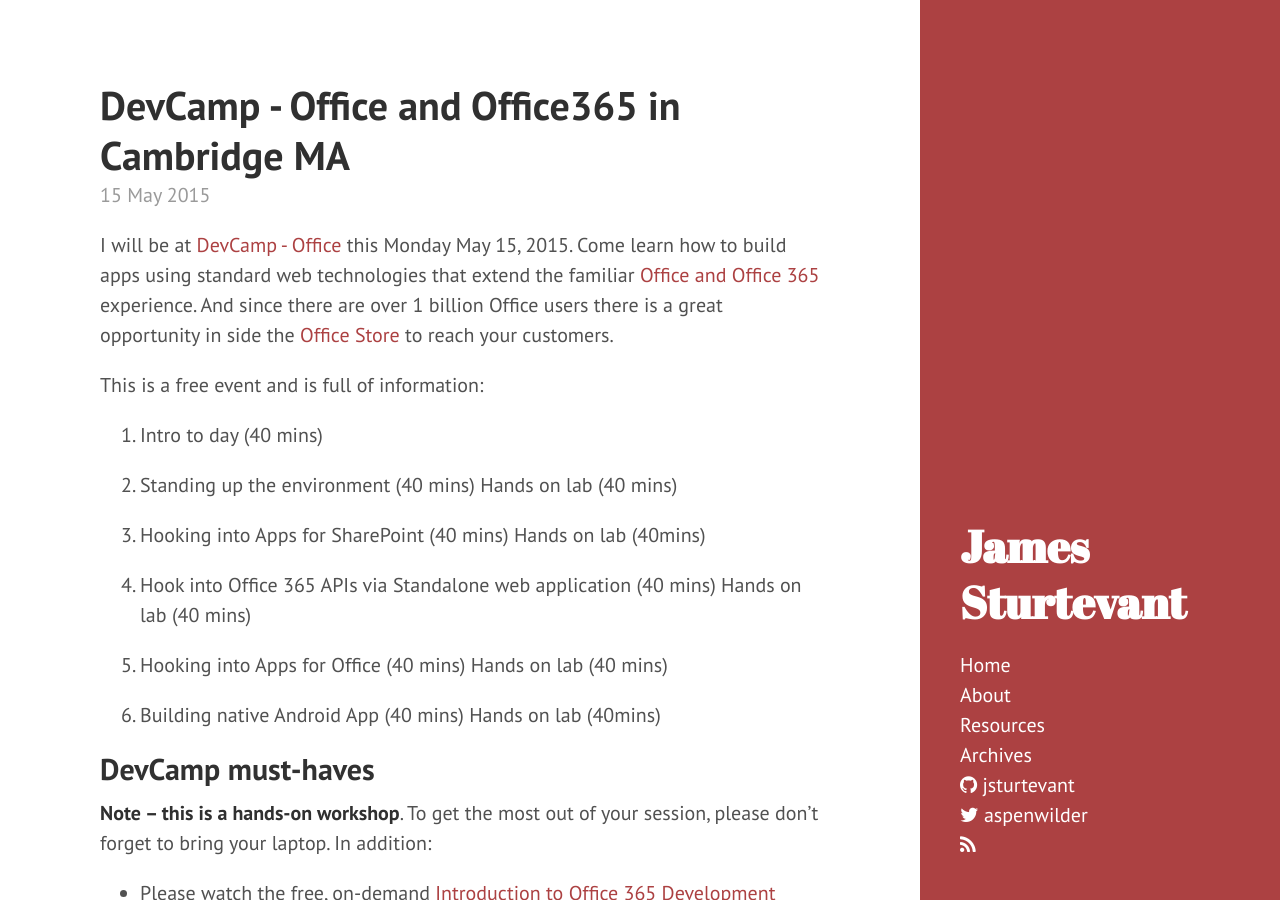
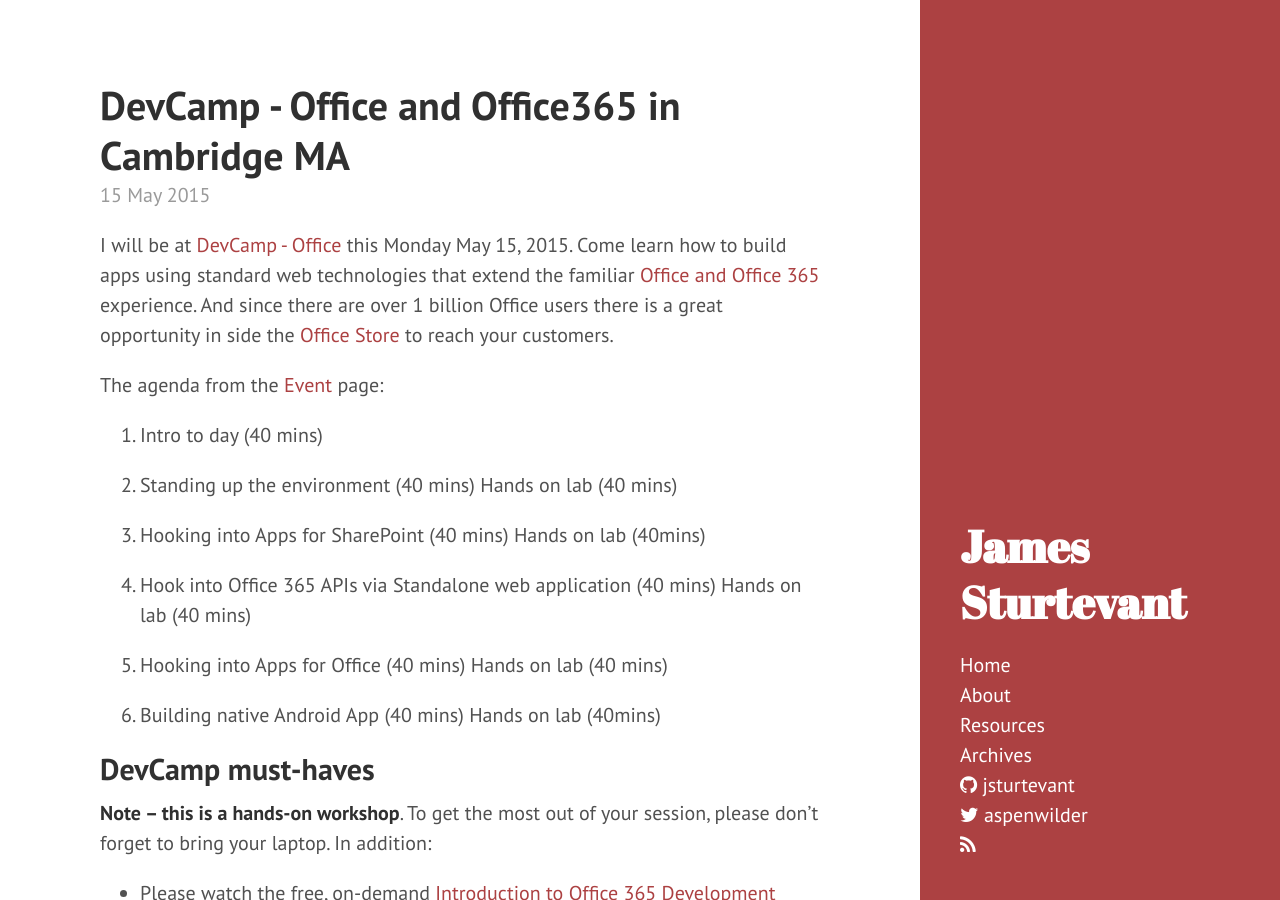
Before and after one commit to jsturtevant/jsturtevant.github.io, a Jekyll site: the page built from _posts/2015-05-15-DevCamp-Office.markdown, in a window 1280 px wide and 900 px high. Built offline with Jekyll 4.4.1, drawn with Linux system fonts in a browser that asks for light colours; nearby versions of some CDN libraries; Markdown is read by kramdown in place of the engine named in the settings; comment, search, counter and statistics services are not loaded.

Commit message:
updated wording

```diff
--- a/_posts/2015-05-15-DevCamp-Office.markdown
+++ b/_posts/2015-05-15-DevCamp-Office.markdown
@@ -9,7 +9,7 @@ categories:
 I will be at [DevCamp - Office](http://aka.ms/O365campBoston) this Monday May 15, 2015.  Come learn how to build apps using standard web technologies that extend the familiar [Office and Office 365](http://products.office.com/en-US/) experience.  And since there are over 1 billion Office users there is a great opportunity in side the [Office Store](https://store.office.com/appshome.aspx) to reach your customers.
 
 
-This is a free event and is full of information:
+The agenda from the [Event](http://aka.ms/O365campBoston) page:
 
 1. Intro to day (40 mins)
 
```
